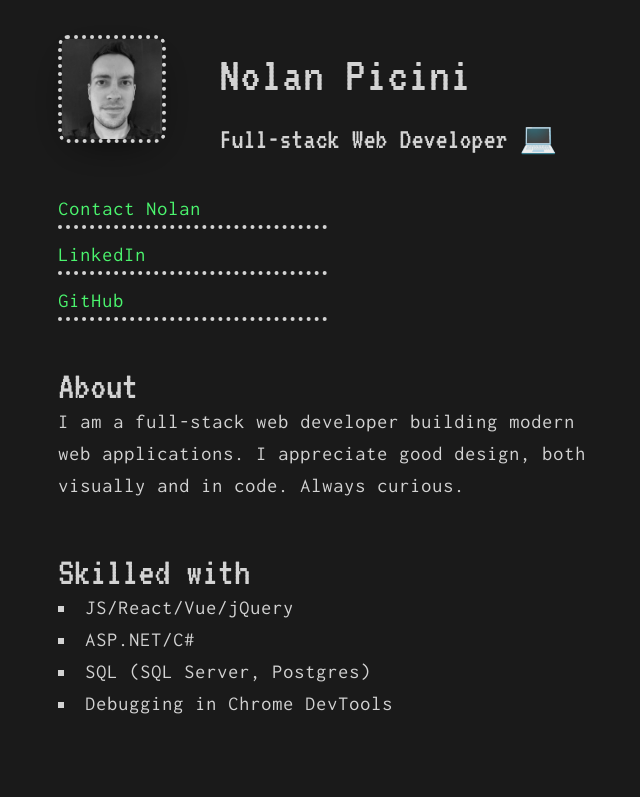
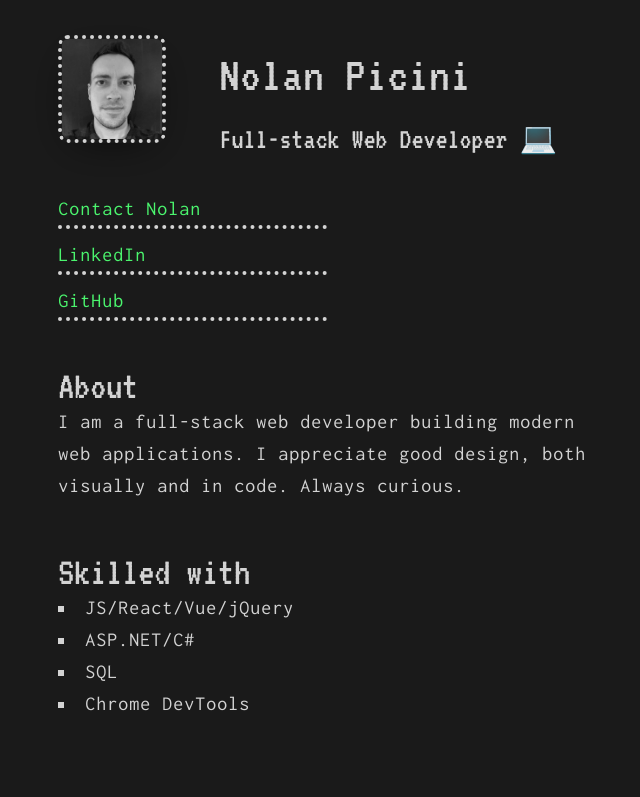
Before and after one commit to NolanPic/picini.io, a React (Create React App) app: page / in a window 1280 px wide. Shown: the top 797 px of the page, without its empty margins (313-953 px from the left). Built offline with nearby package versions, Linux system fonts and the light colour scheme.

Commit message:
Clean up skills

```diff
--- a/src/pages/Home.js
+++ b/src/pages/Home.js
@@ -18,8 +18,8 @@ const Home = () => {
           <ul>
             <li>JS/React/Vue/jQuery</li>
             <li>ASP.NET/C#</li>
-            <li>SQL (SQL Server, Postgres)</li>
-            <li>Debugging in Chrome DevTools</li>
+            <li>SQL</li>
+            <li>Chrome DevTools</li>
           </ul>
         </div>
       </section>
```
